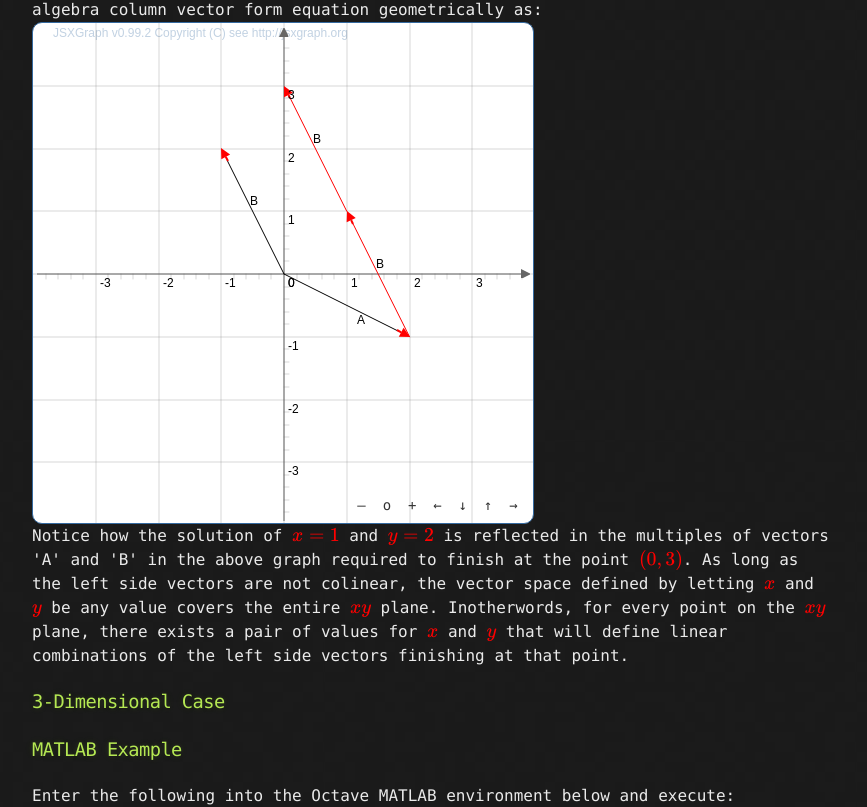
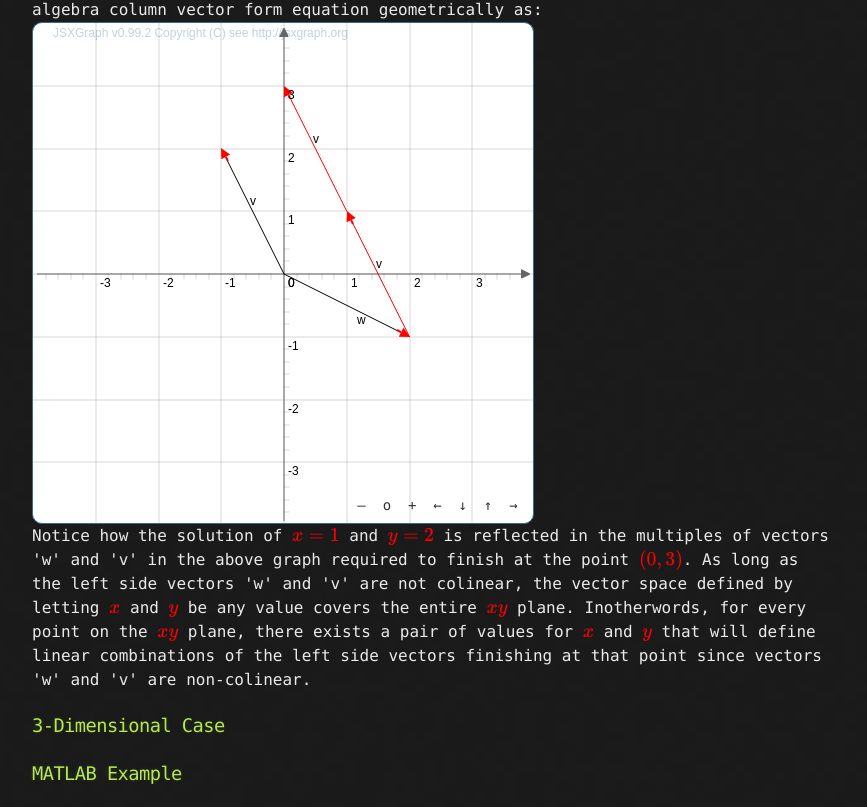
Before and after one commit to Guam/Guam.github.io, a plain HTML site: page apps/la/index.html in a window 1280 px wide. Shown: the part 1155-1962 px from the top of the page, without its empty margins (208-1075 px from the left). Drawn offline with nearby package versions, Linux system fonts and the light colour scheme; some packages are replaced by stand-ins of ours.

Commit message:
better names for vectors

```diff
--- a/apps/la/index.html
+++ b/apps/la/index.html
@@ -84,16 +84,16 @@ The column vector form expresses the right hand vector as a linear combination o
  t4.pd();
  t4.lookTo([.1,2.8]);
  t4.moveTo([.1,2.8]);
- p0 = board.create('point',[1,-.9],{fillColor:'none',strokeColor:'none'});
- p1 = board.create('point',[-.7,1],{fillColor:'none',strokeColor:'none'});
+ p0 = board.create('point',[1,-.9],{fillColor:'none',strokeColor:'none',name:'w'});
+ p1 = board.create('point',[-.7,1],{fillColor:'none',strokeColor:'none',name:'v'});
 
- p1 = board.create('point',[0.3,2],{fillColor:'none',strokeColor:'none',name:'B'});
-p1 = board.create('point',[1.3,0],{fillColor:'none',strokeColor:'none',name:'B'});
+ p1 = board.create('point',[0.3,2],{fillColor:'none',strokeColor:'none',name:'v'});
+p1 = board.create('point',[1.3,0],{fillColor:'none',strokeColor:'none',name:'v'});
 
 
  </script>
 
- Notice how the solution of <span style='color:red'>\(x=1\)</span> and <span style='color:red'>\(y=2\)</span> is reflected in the multiples of vectors 'A' and 'B' in the above graph required to finish at the point <span style='color:red'>\((0,3)\)</span>. As long as the left side vectors are not colinear, the vector space defined by letting <span style='color:red'>\(x\)</span> and <span style='color:red'>\(y\)</span> be any value covers the entire <span style='color:red'>\(xy\)</span> plane. Inotherwords, for every point on the <span style='color:red'>\(xy\)</span> plane, there exists a pair of values for <span style='color:red'>\(x\)</span> and <span style='color:red'>\(y\)</span> that will define linear combinations of the left side vectors finishing at that point.
+ Notice how the solution of <span style='color:red'>\(x=1\)</span> and <span style='color:red'>\(y=2\)</span> is reflected in the multiples of vectors 'w' and 'v' in the above graph required to finish at the point <span style='color:red'>\((0,3)\)</span>. As long as the left side vectors 'w' and 'v' are not colinear, the vector space defined by letting <span style='color:red'>\(x\)</span> and <span style='color:red'>\(y\)</span> be any value covers the entire <span style='color:red'>\(xy\)</span> plane. Inotherwords, for every point on the <span style='color:red'>\(xy\)</span> plane, there exists a pair of values for <span style='color:red'>\(x\)</span> and <span style='color:red'>\(y\)</span> that will define linear combinations of the left side vectors finishing at that point since vectors 'w' and 'v' are non-colinear.
 
 
 </p>
```
